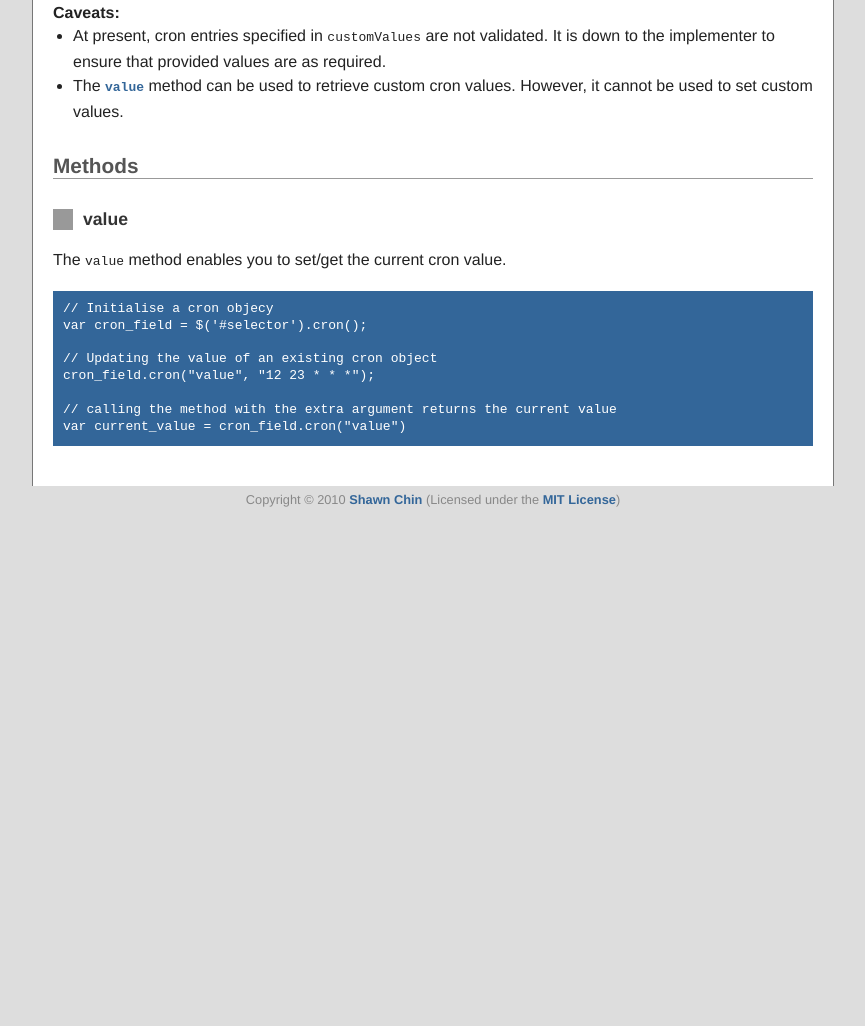
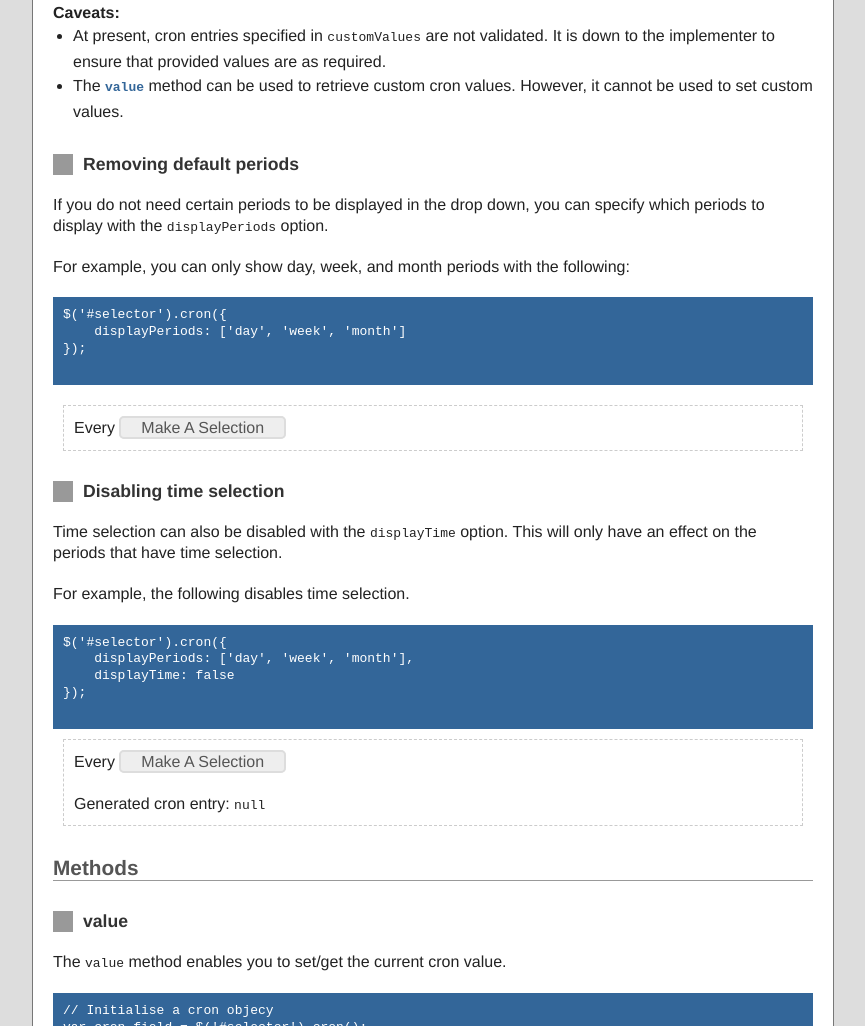
Before and after one commit to shawnchin/jquery-cron, a plain HTML site: page index.html in a window 1280 px wide. Shown: the part 3826-4852 px from the top of the page, without its empty margins (207-1072 px from the left). Before the commit the page ends 4358 px from the top, so only its background shows below. Drawn offline with nearby package versions, Linux system fonts and the light colour scheme.

Commit message:
Documentation for displayPeriods and displayTime.

```diff
--- a/index.html
+++ b/index.html
@@ -49,6 +49,16 @@
             customValues: {
                 "5 Minutes" : "*/5 * * * *",
                 "2 Hours on Weekends" : "0 */2 * * 5,6"
+            }
+        });
+        $('#example4').cron({
+            displayPeriods: ['day', 'week', 'month'],
+        });
+        $('#example5').cron({
+            displayPeriods: ['day', 'week', 'month'],
+            displayTime: false,
+            onChange: function() {
+                $('#example5-val').text($(this).cron("value"));
             }
         });
     });
@@ -308,6 +318,42 @@ $('#selector').cron({
         </li>
     </ul>
     </p>
+
+    <h3 id='option-periods'>Removing default periods</h3>
+    <p>
+    If you do not need certain periods to be displayed in the drop down, you can specify which periods to
+    display with the <tt>displayPeriods</tt> option.
+    </p>
+    <p>
+    For example, you can only show day, week, and month periods with the following:
+    <pre>
+$('#selector').cron({
+    displayPeriods: ['day', 'week', 'month']
+});
+    </pre>
+    </p>
+    <div class='example'>
+        <div id='example4'></div>
+    </div>
+
+    <h3 id='option-showTime'>Disabling time selection</h3>
+    <p>
+    Time selection can also be disabled with the <tt>displayTime</tt> option.  This will only have an effect on the
+    periods that have time selection.
+    </p>
+    <p>
+    For example, the following disables time selection.
+    <pre>
+$('#selector').cron({
+    displayPeriods: ['day', 'week', 'month'],
+    displayTime: false
+});
+    </pre>
+    <div class='example'>
+        <div id='example5'></div>
+        <p>Generated cron entry: <span class='example-text' id='example5-val'></span></p>
+    </div>
+
     <h2>Methods</h2>
     <h3 id='method-value'>value</h3>
     <p>
```
Also changed, not shown: cron/jquery-cron.js.
